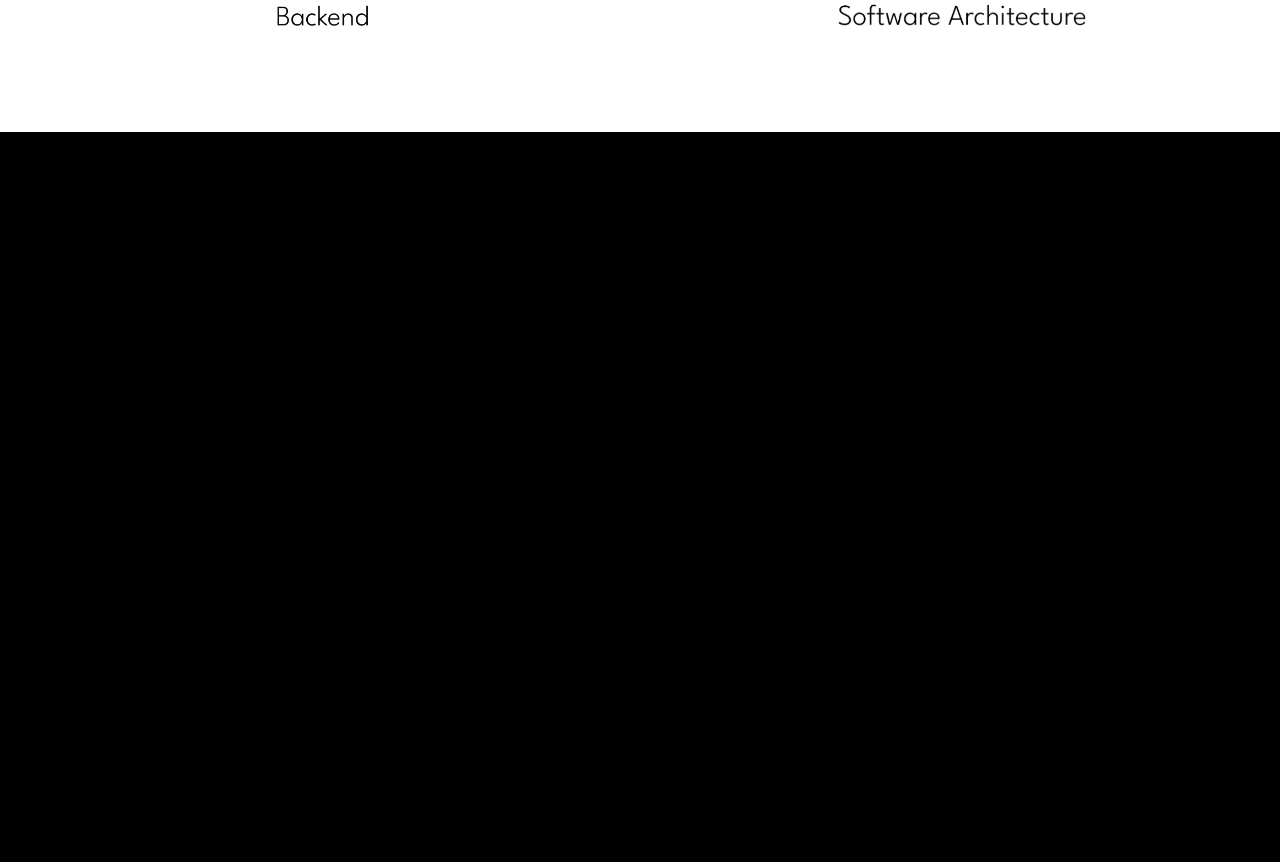
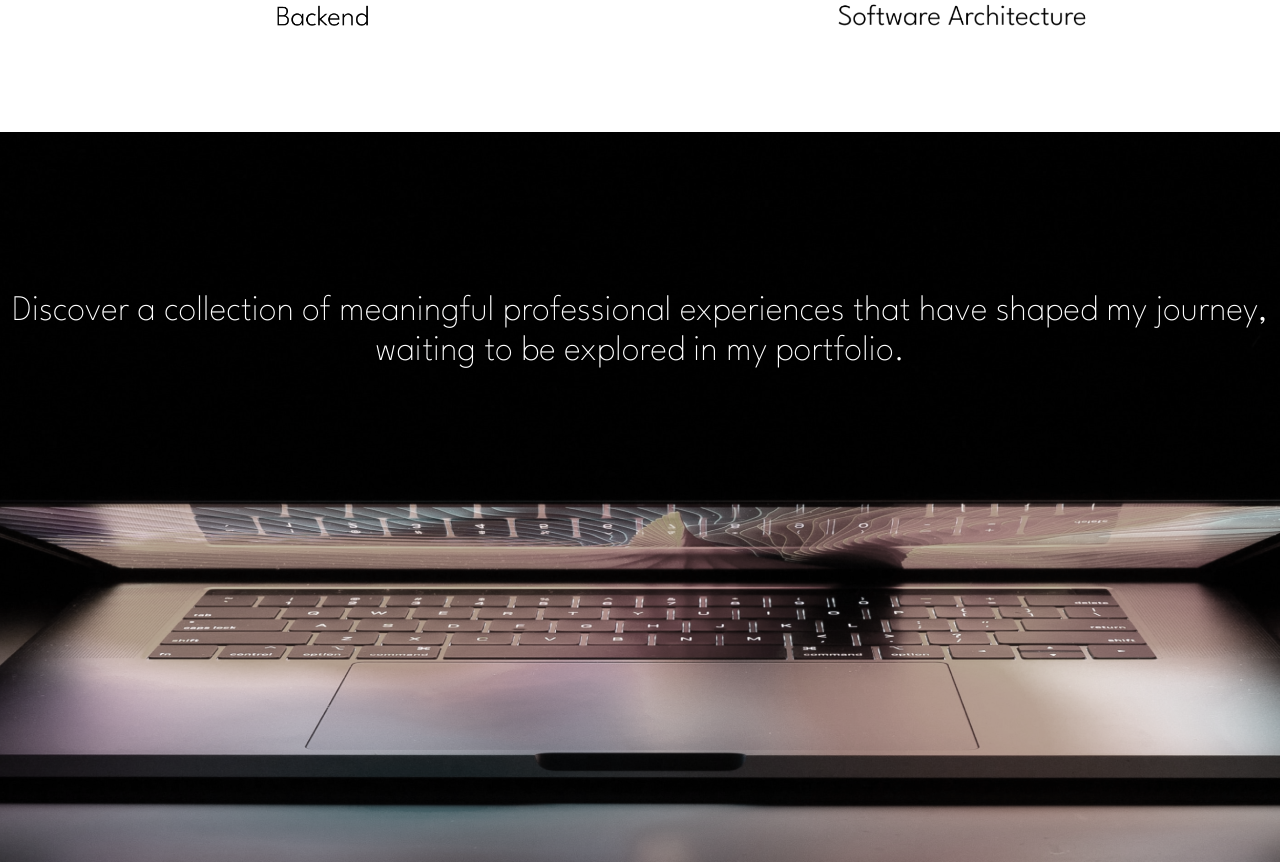
Before and after one commit to ohenrique/personal-website, a Next.js app: page / in a window 1280 px wide. Shown: the part 1920-2782 px from the top of the page. Before the commit the page ends 2052 px from the top, so only its background shows below. Built offline with nearby package versions, Linux system fonts and the light colour scheme.

Commit message:
Added the welcome part of portifolio

```diff
--- a/src/app/page.tsx
+++ b/src/app/page.tsx
@@ -1,11 +1,14 @@
 import Hello from '@pages/hello'
 import Resume from '@pages/resume'
+import Portifolio from '@pages/portfolio'
+
 export default function Home() {
 
   return (
     <main >
       <Hello />
       <Resume />
+      <Portifolio />
     </main>
   )
 }
--- a/src/app/pages/hello/index.tsx
+++ b/src/app/pages/hello/index.tsx
@@ -3,7 +3,7 @@ import Photo from '@public/photo.png'
 
 const Hello = () => (
     <div
-        className='flex min-h-screen bg-black bg-no-repeat bg-center bg-scroll lg:bg-right-bottom'
+        className='flex min-h-screen bg-dark-gray bg-no-repeat bg-center bg-scroll lg:bg-right-bottom'
         style={{ backgroundImage: `url(${Photo.src})` }}
     >
         <div className='mx-6 sm:mx-16 my-52 lg:basis-1/3 2xl:basis-1/2 text-white'>
--- /dev/null
+++ b/src/app/pages/portfolio/index.tsx
@@ -0,0 +1,14 @@
+import WelcomePortifolio from '@public/welcome-portifolio.png'
+
+const Portifolio = () => (
+    <div>
+        <div className="flex min-h-[730px] bg-black bg-no-repeat bg-bottom bg-scroll"
+            style={{ backgroundImage: `url(${WelcomePortifolio.src})` }}>
+            <p className='grow text-white text-center text-3xl md:text-4xl font-thin my-40'>Discover a collection of meaningful professional experiences that have shaped my journey,
+                waiting to be explored in my portfolio.</p>
+        </div>
+
+    </div>
+);
+
+export default Portifolio;
--- a/tailwind.config.js
+++ b/tailwind.config.js
@@ -12,7 +12,7 @@ module.exports = {
         '12': '3rem',
       },
       colors: {
-        'black': '#1A1A1A',
+        'dark-gray': '#1A1A1A',
       },
     },
   },
```
Also changed, not shown: public/welcome-portifolio.png (added).
